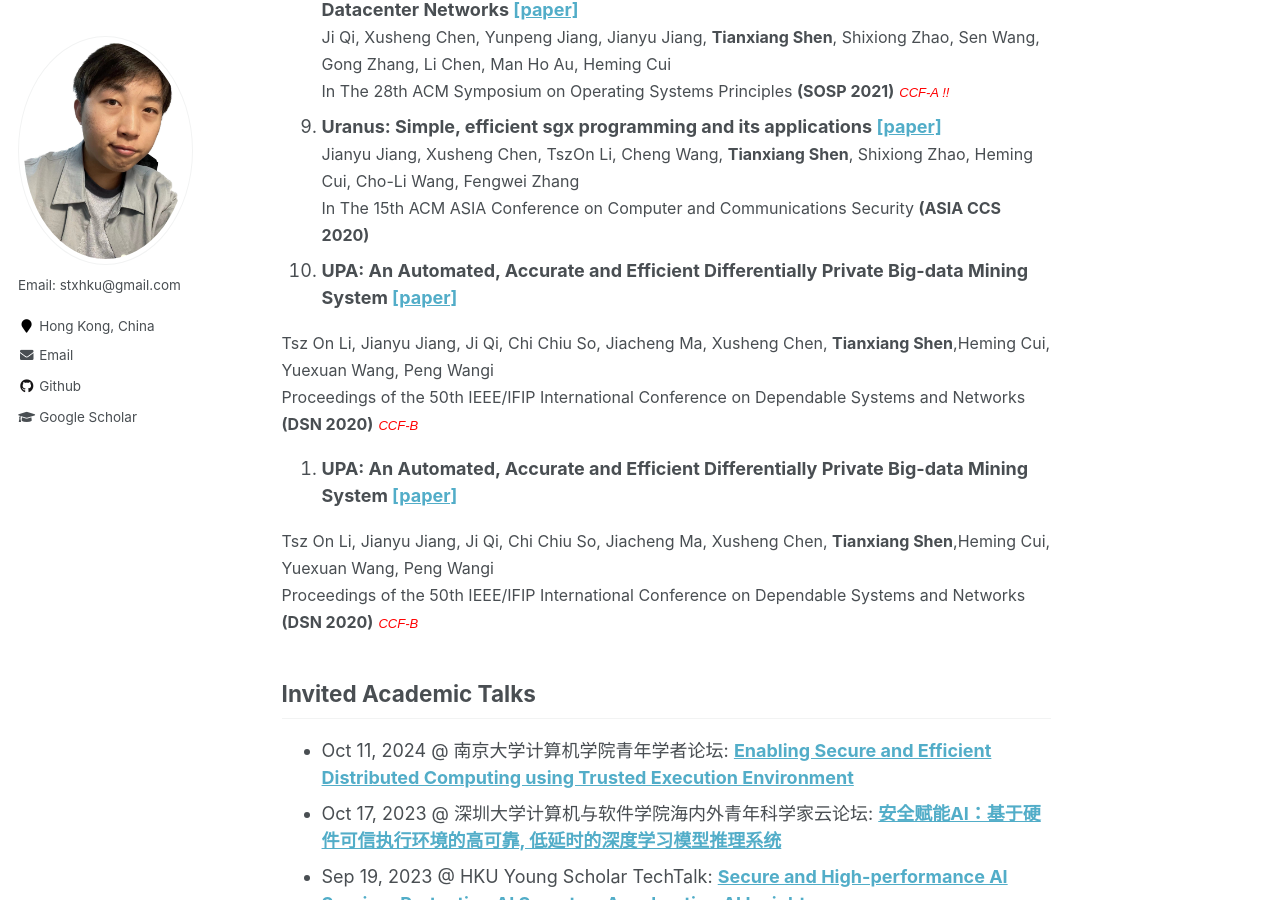
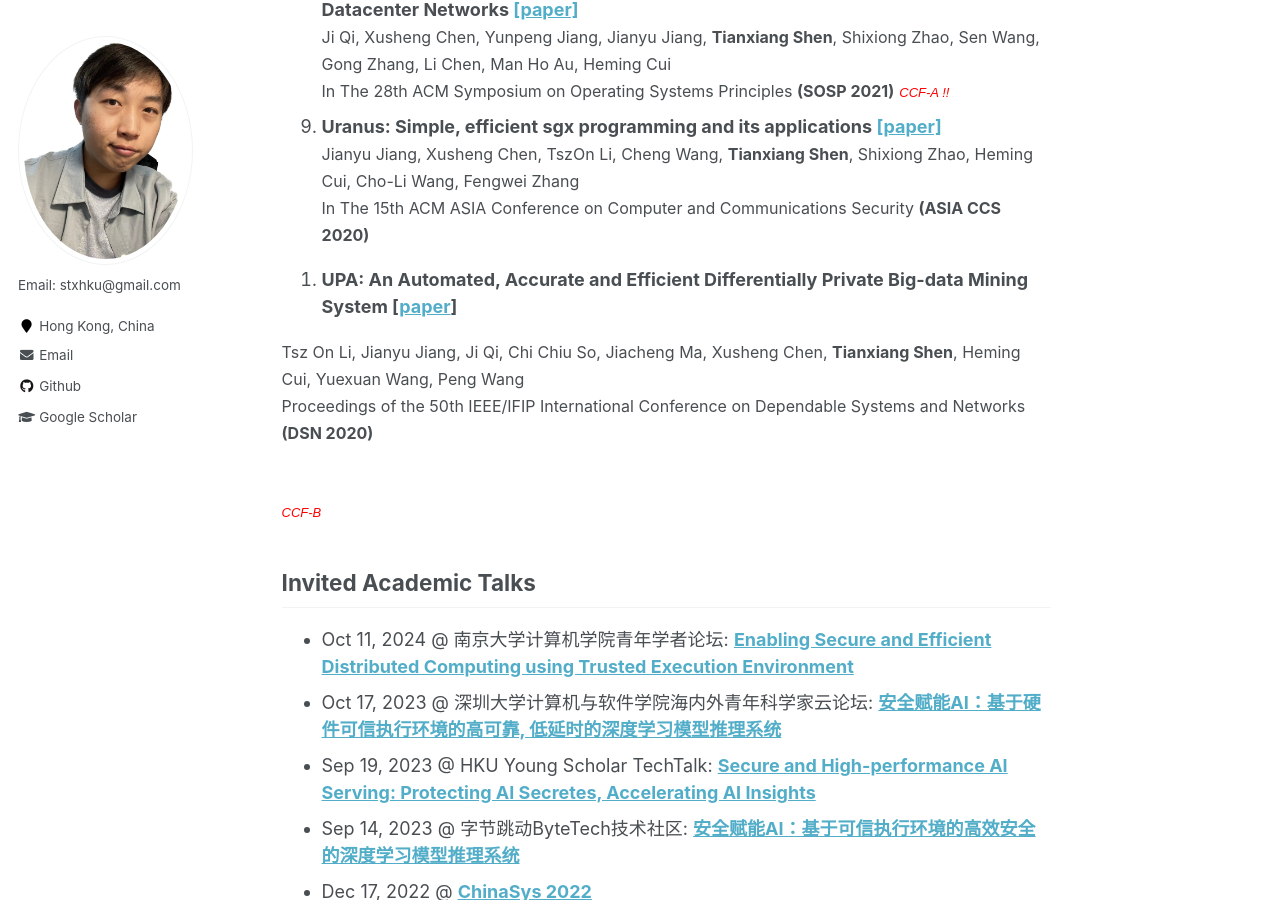
Before and after one commit to tianxiang999/tianxiang999.github.io, a Jekyll site: the page built from _pages/about.md, in a window 1280 px wide and 900 px high, scrolled down 1618 px. Built offline with Jekyll 4.4.1, drawn with Linux system fonts in a browser that asks for light colours; comment, search, counter and statistics services are not loaded.

Commit message:
Update about.md

```diff
--- a/_pages/about.md
+++ b/_pages/about.md
@@ -86,15 +86,24 @@ Selected Publications
    Fengwei Zhang<br>In The 15th ACM ASIA Conference on Computer and Communications
    Security <strong>(ASIA CCS 2020)</strong></font>
 
-10. <strong>UPA: An Automated, Accurate and Efficient Differentially Private Big-data Mining System [[paper]](https://i.cs.hku.hk/~heming/papers/dsn20-upa.pdf)</strong>
+<!-- 10. <strong>UPA: An Automated, Accurate and Efficient Differentially Private Big-data Mining System [[paper]](https://i.cs.hku.hk/~heming/papers/dsn20-upa.pdf)</strong>
   <br>
    <font size="3">Tsz On Li, Jianyu Jiang, Ji Qi, Chi Chiu So, Jiacheng Ma, Xusheng Chen, <strong>Tianxiang Shen</strong>,Heming Cui, Yuexuan Wang, Peng Wangi<br>Proceedings of the 50th IEEE/IFIP International Conference on Dependable Systems and Networks <strong>(DSN 2020)</strong></font><font size="2" face="arial"
    color="red"><i>CCF-B</i></font>
 
-10. <strong>UPA: An Automated, Accurate and Efficient Differentially Private Big-data Mining System [[paper]](https://i.cs.hku.hk/~heming/papers/dsn20-upa.pdf)</strong>
-  <br>
-   <font size="3">Tsz On Li, Jianyu Jiang, Ji Qi, Chi Chiu So, Jiacheng Ma, Xusheng Chen, <strong>Tianxiang Shen</strong>,Heming Cui, Yuexuan Wang, Peng Wangi<br>Proceedings of the 50th IEEE/IFIP International Conference on Dependable Systems and Networks <strong>(DSN 2020)</strong></font><font size="2" face="arial"
-   color="red"><i>CCF-B</i></font>
+ -->
+
+10. <strong>UPA: An Automated, Accurate and Efficient Differentially Private Big-data Mining System
+[<a href="https://i.cs.hku.hk/~heming/papers/dsn20-upa.pdf">paper</a>]</strong>
+<br>
+<font size="3">
+    Tsz On Li, Jianyu Jiang, Ji Qi, Chi Chiu So, Jiacheng Ma, Xusheng Chen,
+    <strong>Tianxiang Shen</strong>, Heming Cui, Yuexuan Wang, Peng Wang<br>
+    Proceedings of the 50th IEEE/IFIP International Conference on Dependable Systems and Networks
+    <strong>(DSN 2020)</strong>
+</font>
+<br>
+<font size="2" face="arial" color="red"><i>CCF-B</i></font>
 
 Invited Academic Talks
 -----
```
